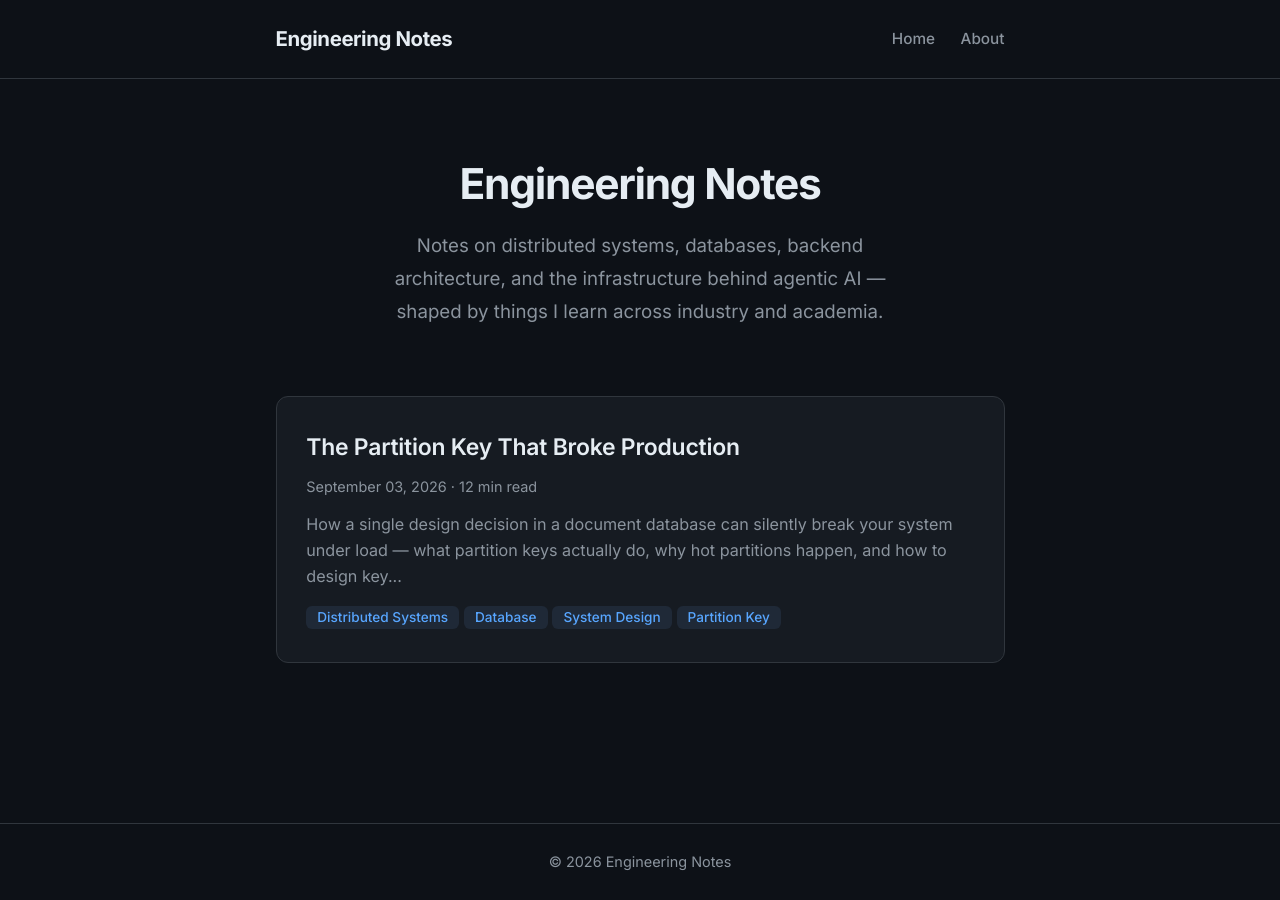
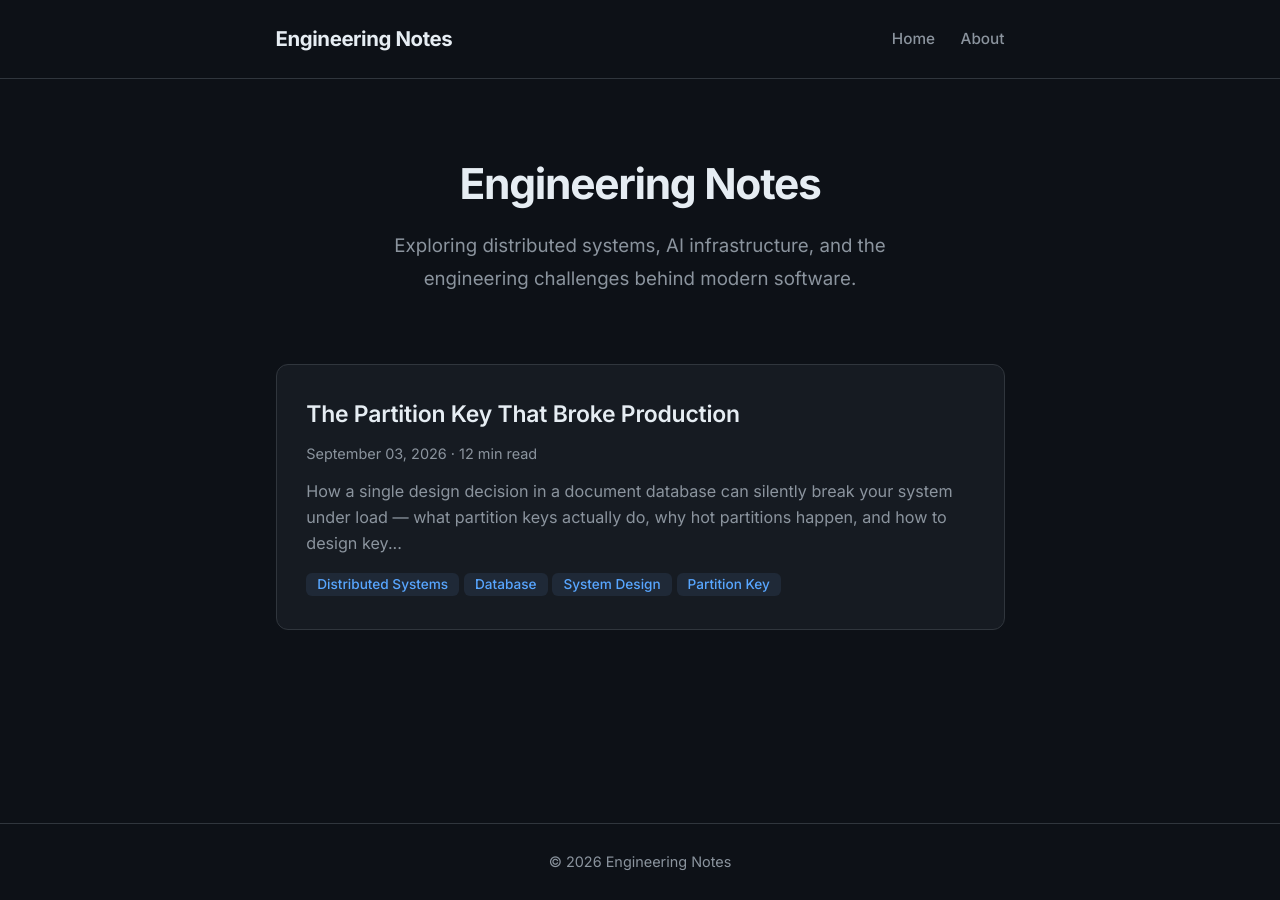
Before and after one commit to Kishore712/technical-blogs, a Jekyll site: the page built from index.html, in a window 1280 px wide. Built offline with Jekyll 4.4.1, drawn with Linux system fonts in a browser that asks for light colours.

Commit message:
update about page and site description

```diff
--- a/_config.yml
+++ b/_config.yml
@@ -1,5 +1,5 @@
 title: Engineering Notes
-description: Notes on distributed systems, databases, backend architecture, and the infrastructure behind agentic AI — shaped by things I learn across industry and academia.
+description: Exploring distributed systems, AI infrastructure, and the engineering challenges behind modern software.
 author: Kishore
 
 url: "https://kishore712.github.io"
```
